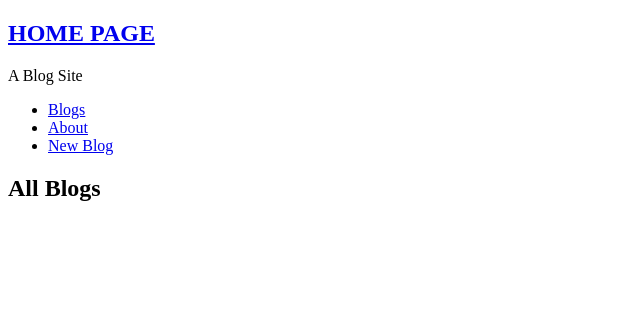
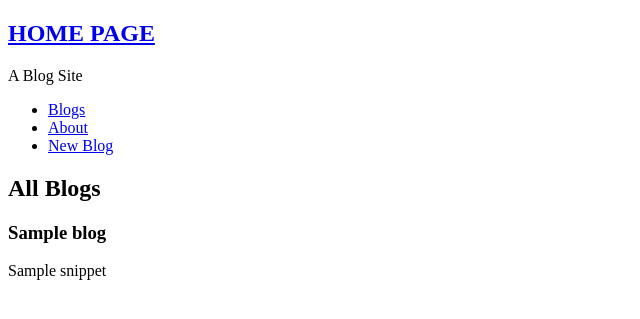
Before and after one commit to mr-dargi/NodeJS-Blog, a Node server app: template views/main.ejs in a window 1280 px wide. Shown: the top 319 px of the page, without its empty margins (0-640 px from the left). Run offline with Node 20, Linux system fonts and the light colour scheme; the template is opened without the code that fills it: most values are stand-ins (such as "Sample title", 1, 10 or a date in 2020).

Commit message:
Passing data into our views

```diff
--- a/app.js
+++ b/app.js
@@ -11,20 +11,25 @@ app.set("view engine", "ejs");
 app.listen(3000);
 
 app.get("/", (req, res) => {
-   res.render("main");
+    const blogs = [
+        {title: "Some time see you past out side my door", snippet: "Lorem ipsum dolor, sit amet consectetur adipisicing elit."},
+        {title: "Mohammad reza Dargi", snippet: "Lorem ipsum dolor, sit amet consectetur adipisicing elit."},
+        {title: "How to defeat browser", snippet: "Lorem ipsum dolor, sit amet consectetur adipisicing elit."}
+    ]
+   res.render("main", { title: "HOME", blogs });
 });
 
 
 app.get("/about", (req, res) => {
-    res.render("about")
+    res.render("about", { title: "ABOUT" });
  });
 
 
 app.get("/blogs/create", (req, res) => {
-    res.render("create");
+    res.render("create", { title: "CREATE NEW BLOG" });
 });
 
 // 404 page
 app.use((req, res) => {
-    res.status(404).render("404");
+    res.status(404).render("404", { title: "404" });
 })
--- a/views/404.ejs
+++ b/views/404.ejs
@@ -4,7 +4,7 @@
     <meta charset="UTF-8">
     <meta http-equiv="X-UA-Compatible" content="IE=edge">
     <meta name="viewport" content="width=device-width, initial-scale=1.0">
-    <title>NodeJs blog</title>
+    <title>NodeJs blog | <%= title %></title>
 </head>
 <body>
     <nav>
--- a/views/about.ejs
+++ b/views/about.ejs
@@ -4,7 +4,7 @@
     <meta charset="UTF-8">
     <meta http-equiv="X-UA-Compatible" content="IE=edge">
     <meta name="viewport" content="width=device-width, initial-scale=1.0">
-    <title>NodeJs blog</title>
+    <title>NodeJs blog | <%= title %></title>
 </head>
 <body>
     <nav>
--- a/views/create.ejs
+++ b/views/create.ejs
@@ -4,7 +4,7 @@
     <meta charset="UTF-8">
     <meta http-equiv="X-UA-Compatible" content="IE=edge">
     <meta name="viewport" content="width=device-width, initial-scale=1.0">
-    <title>NodeJs blog</title>
+    <title>NodeJs blog | <%= title %></title>
 </head>
 <body>
     <nav>
--- a/views/main.ejs
+++ b/views/main.ejs
@@ -4,7 +4,7 @@
     <meta charset="UTF-8">
     <meta http-equiv="X-UA-Compatible" content="IE=edge">
     <meta name="viewport" content="width=device-width, initial-scale=1.0">
-    <title>NodeJs blog</title>
+    <title>NodeJs blog | <%= title %></title>
 </head>
 <body>
     <nav>
@@ -21,6 +21,15 @@
 
     <div class="blogs content">
         <h2>All Blogs</h2>
+
+        <% if(blogs.length > 0) {%>
+            <% blogs.forEach(blog => { %>
+                <h3 class="title"><%= blog.title %></h3>
+                <p class="snippet"><%= blog.snippet %></p>
+            <% }); %>
+        <% } else { %>
+            <div>There is no blogs to display... .</div>
+        <% } %>
     </div>
 
 </body>
```
